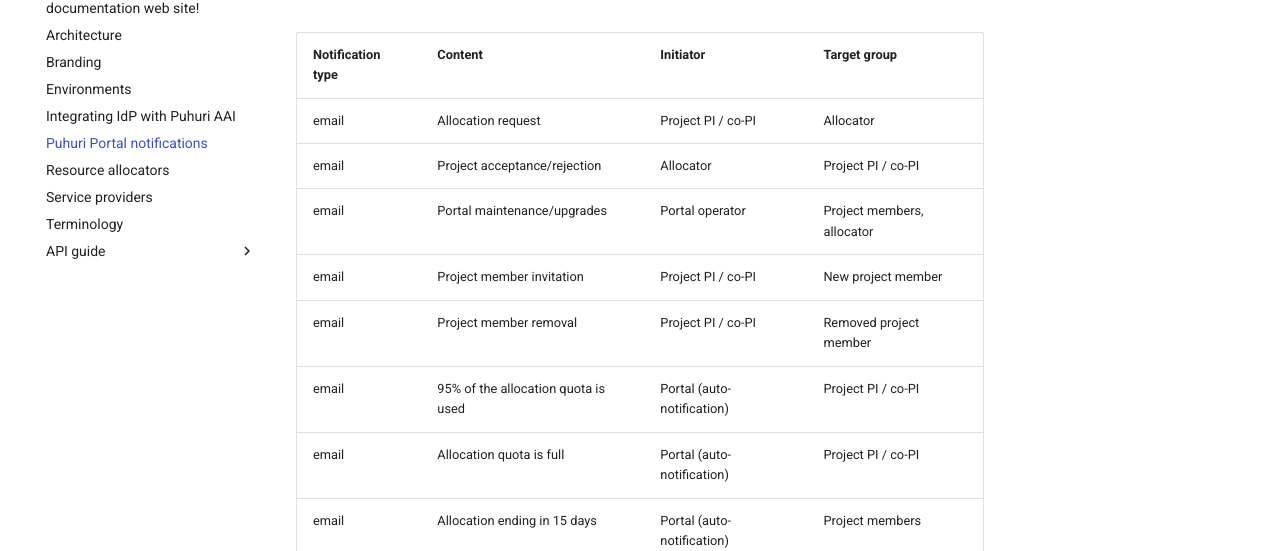
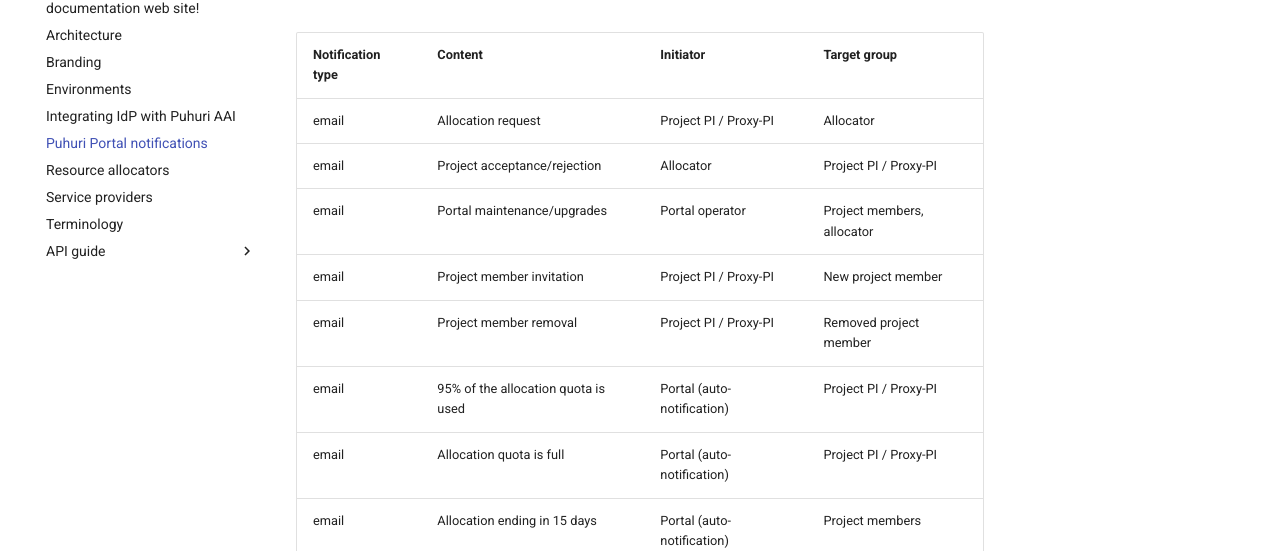
Before and after one commit to neicnordic/puhuri-web, an MkDocs documentation site: the page built from docs/notifications.md, in a window 1280 px wide. Shown: the part 148-699 px from the top of the page. Built offline with MkDocs 1.6.1 and Material for MkDocs 9.7.7, drawn with Linux system fonts in a browser that asks for light colours.

Commit message:
co-PI replaced with Proxy-PI

```diff
--- a/docs/notifications.md
+++ b/docs/notifications.md
@@ -1,12 +1,12 @@
 # Puhuri Portal notifications
 | Notification type | Content | Initiator | Target group |
 --- | --- | --- | --- |
-| email | Allocation request | Project PI / co-PI | Allocator |
-| email | Project acceptance/rejection | Allocator | Project PI / co-PI |
+| email | Allocation request | Project PI / Proxy-PI | Allocator |
+| email | Project acceptance/rejection | Allocator | Project PI / Proxy-PI |
 | email | Portal maintenance/upgrades | Portal operator | Project members, allocator |
-| email | Project member invitation | Project PI / co-PI | New project member |
-| email | Project member removal | Project PI / co-PI  | Removed project member |
-| email | 95% of the allocation quota is used | Portal (auto-notification) | Project PI / co-PI |
-| email | Allocation quota is full | Portal (auto-notification) | Project PI / co-PI |
+| email | Project member invitation | Project PI / Proxy-PI | New project member |
+| email | Project member removal | Project PI / Proxy-PI  | Removed project member |
+| email | 95% of the allocation quota is used | Portal (auto-notification) | Project PI / Proxy-PI |
+| email | Allocation quota is full | Portal (auto-notification) | Project PI / Proxy-PI |
 | email | Allocation ending in 15 days | Portal (auto-notification) | Project members |
 | email | Project ending in 15 days | Portal (auto-notification) | Project members |
```
